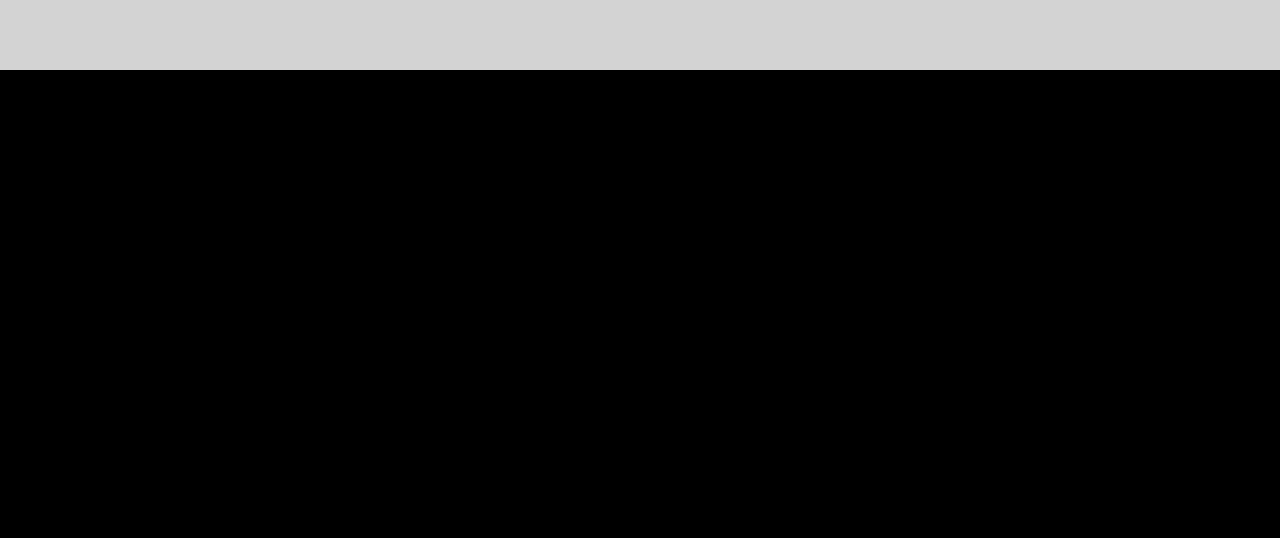
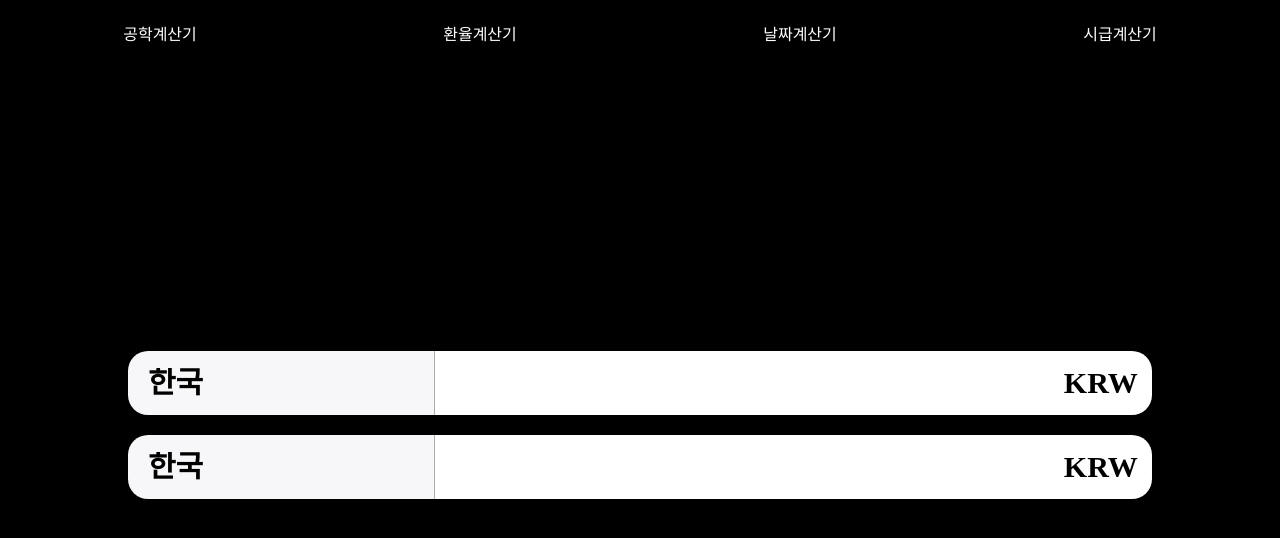
Before and after one commit to choseongchan3712/portfolio-calculate-app, a React (Create React App) app: page /#/exchange in a window 1280 px wide. Before the commit this address had no page. Shown: the top 538 px of the page. Built offline with nearby package versions, Linux system fonts and the light colour scheme.

Commit message:
exchange design complete

```diff
--- a/package.json
+++ b/package.json
@@ -10,8 +10,10 @@
     "@types/node": "^16.18.119",
     "@types/react": "^18.3.12",
     "@types/react-dom": "^18.3.1",
+    "bootstrap": "^5.3.3",
     "mathjs": "^13.2.2",
     "react": "^18.3.1",
+    "react-bootstrap": "^2.10.5",
     "react-dom": "^18.3.1",
     "react-router-dom": "^6.28.0",
     "react-scripts": "5.0.1",
--- a/src/Router.tsx
+++ b/src/Router.tsx
@@ -1,6 +1,7 @@
 import { HashRouter, Route, Routes } from "react-router-dom";
 import Calculate from "./pages/Calculate";
 import Header from "./components/Header";
+import Exchange from "./pages/Exchange";
 
 const Router = (): JSX.Element => {
   return (
@@ -8,6 +9,7 @@ const Router = (): JSX.Element => {
       <Header />
       <Routes>
         <Route path="/" element={<Calculate />} />
+        <Route path="/exchange" element={<Exchange />} />
       </Routes>
     </HashRouter>
   );
--- a/src/components/Header.tsx
+++ b/src/components/Header.tsx
@@ -1,3 +1,4 @@
+import { Link } from "react-router-dom";
 import styled from "styled-components";
 
 const Container = styled.div`
@@ -6,11 +7,48 @@ top: 0;
 left: 0;
 width: 100%;
 height: 70px;
-background-color: lightgray;
+background-color: #000;
+display: flex;
+align-items: center;
+justify-content: space-around;
 `;
 
+const Menu = styled.div`
+color: #fff;
+display: flex;
+align-items: center;
+justify-content: center;
+a {
+  display: block;
+  text-decoration: none;
+  color: #fff;
+  width: 100%;
+  height: 100%;
+  display: flex;
+  align-items: center;
+  justify-content: center;
+}
+`;
+
+
+
 const Header = ():JSX.Element => {
-  return <Container></Container>;
+  return <Container>
+      <Menu>
+        <Link to={"/"}>공학계산기</Link>
+      </Menu>
+      <Menu>
+        <Link to={"/exchange"}>환율계산기</Link>
+      </Menu>
+      <Menu>
+        <Link to={"/"}>날짜계산기</Link>
+      </Menu>
+      <Menu>
+        <Link to={"/"}>시급계산기</Link>
+      </Menu>
+
+
+  </Container>;
 };
 
 export default Header;
--- /dev/null
+++ b/src/pages/Exchange.tsx
@@ -0,0 +1,169 @@
+import { useEffect, useRef, useState } from "react";
+import styled from "styled-components";
+
+const Container = styled.div`
+  position: relative;
+  z-index: 1;
+  width: 100%;
+  height: calc(100vh - 70px);
+  top: 0;
+  left: 0;
+  display: flex;
+  align-items: center;
+  justify-content: center;
+`;
+
+const Contents = styled.div`
+  position: relative;
+  display: flex;
+  flex-direction: column;
+  align-items: center;
+  width: 100%;
+`;
+const Before = styled.form`
+  width: 80%;
+  height: 5vw;
+  margin-bottom: 20px;
+  display: flex;
+  select {
+    all: unset;
+    height: 100%;
+    width: 30%;
+    background-color: #f7f7f9;
+    border-right: 1px solid rgba(0, 0, 0 ,0.3);
+    color: black;
+    display: flex;
+    align-items: center;
+    padding-left: 20px;
+    box-sizing: border-box;
+    font-size: 30px;
+    font-weight: 900;
+    border-radius: 20px 0 0 20px;
+    option {
+      font-size: 16px;
+    }
+  }
+  input {
+    all: unset;
+    width: 60%;
+    height: 100%;
+    background-color: #fff;
+    color: black;
+    font-size: 40px;
+    font-weight: 900;
+    text-align: end;
+    box-sizing: border-box;
+    padding-right: 10px;
+  }
+  .name {
+    width: 10%;
+    height: 100%;
+    background-color: #fff;
+    color: #000;
+    display: flex;
+    align-items: center;
+    justify-content: center;
+    font-size: 30px;
+    font-weight: 900;
+    border-radius: 0 20px 20px 0;
+  }
+`;
+const After = styled.form`
+  width: 80%;
+  height: 5vw;
+  margin-bottom: 20px;
+  display: flex;
+  select {
+    all: unset;
+    height: 100%;
+    width: 30%;
+    background-color: #f7f7f9;
+    border-right: 1px solid rgba(0, 0, 0 ,0.3);
+    color: black;
+    display: flex;
+    align-items: center;
+    padding-left: 20px;
+    box-sizing: border-box;
+    font-size: 30px;
+    font-weight: 900;
+    border-radius: 20px 0 0 20px;
+    option {
+      font-size: 16px;
+    }
+  }
+  input {
+    all: unset;
+    width: 60%;
+    height: 100%;
+    background-color: #fff;
+    color: black;
+    font-size: 40px;
+    font-weight: 900;
+    text-align: end;
+    box-sizing: border-box;
+    padding-right: 10px;
+  }
+  .name {
+    width: 10%;
+    height: 100%;
+    background-color: #fff;
+    color: #000;
+    display: flex;
+    align-items: center;
+    justify-content: center;
+    font-size: 30px;
+    font-weight: 900;
+    border-radius: 0 20px 20px 0;
+  }
+`;
+
+const Exchange = (): JSX.Element => {
+  const valueName = useRef<HTMLSelectElement | null>(null);
+  const exchangeName = useRef<HTMLSelectElement | null>(null);
+  const [selectValue, setSelectValue] = useState<string>('');
+  const [exchangeValue, setExchangeValue] = useState<string>('');
+  useEffect(()=>{
+    if(valueName.current && exchangeName.current) {
+      setSelectValue(valueName.current.value);
+      setExchangeValue(exchangeName.current.value);
+    }
+  }, []);
+
+  const beChangeHandler = (e:React.ChangeEvent<HTMLSelectElement>) => {
+    setSelectValue(e.target.value);
+  }
+  const aftChangeHandler = (e:React.ChangeEvent<HTMLSelectElement>) => {
+    setExchangeValue(e.target.value);
+  }
+
+  return (
+    <Container>
+      <Contents>
+        <Before>
+          <select ref={valueName} onChange={beChangeHandler}>
+            <option value="KRW">한국</option>
+            <option value="USD">미국</option>
+            <option value="CNY">중국</option>
+            <option value="JPY">일본</option>
+            <option value="EUR">유로</option>
+          </select>
+          <input type="text" />
+          <div className="name">{selectValue}</div>
+        </Before>
+        <After>
+        <select ref={exchangeName} onChange={aftChangeHandler}>
+            <option value="KRW">한국</option>
+            <option value="USD">미국</option>
+            <option value="CNY">중국</option>
+            <option value="JPY">일본</option>
+            <option value="EUR">유로</option>
+          </select>
+          <input type="text" />
+          <div className="name">{exchangeValue}</div>
+        </After>
+      </Contents>
+    </Container>
+  );
+};
+
+export default Exchange;
```
Also changed, not shown: 2 other files (tests, documents, lock files or other folders).
